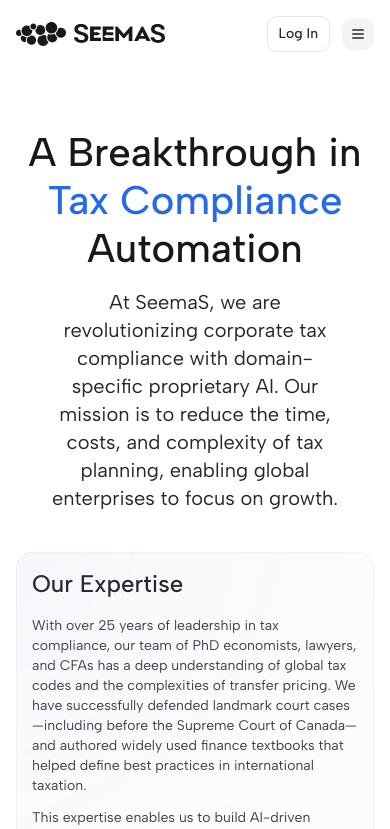
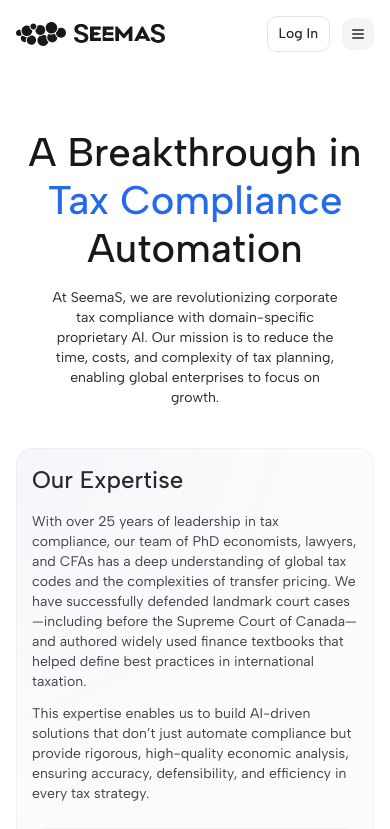
Before and after one commit to sergiu-os/Seemas, a Next.js app: page /about-us in a window 390 px wide. Shown: the top 829 px of the page. Built offline with nearby package versions, Linux system fonts and the light colour scheme.

Commit message:
QA About us #2

```diff
--- a/src/constants/routes.ts
+++ b/src/constants/routes.ts
@@ -5,7 +5,7 @@
 export const ROUTES = {
   HOME: "/",
   PLATFORM_OVERVIEW: "/platform-overview",
-  DAMODARAN_AI: "https://damodaran.seemas.ai/",
+  DAMODARAN_AI: "/damodaran-ai",
   ABOUT_US: "/about-us",
   BOOK_DEMO: "?book-demo=true",
   SPHERE: "/sphere",
--- a/src/views/about-us/culture.tsx
+++ b/src/views/about-us/culture.tsx
@@ -10,7 +10,7 @@ const Culture = () => {
         headingLevel="h3"
         className="xl:gap-6 mb-14"
         descriptionClassName="2xl:text-xl md:w-[611px] xl:w-[822px] mx-auto text-body-m"
-        titleClassName="text-h4 md:text-h3"
+        titleClassName="text-h4 md:text-h3 mb-4 xl:mb-0"
       />
       <div className="mb-2 lg:mb-6">
         <Image
@@ -28,7 +28,7 @@ const Culture = () => {
           className="h-[176px] w-full object-cover rounded-xl border border-4 border-zinc-200 md:h-full block md:hidden"
         />
       </div>
-      <div className="flex gap-2 lg:gap-8 flex-col md:flex-row">
+      <div className="grid gap-2 lg:gap-8 grid-cols-1 md:grid-cols-2">
           <Image
             src="/about-us/group-photo-2.png"
             alt="Group Photo 1"
--- a/src/views/about-us/hero-section.tsx
+++ b/src/views/about-us/hero-section.tsx
@@ -76,7 +76,7 @@ const HeroSection = () => {
           }
           description="At SeemaS, we are revolutionizing corporate tax compliance with domain-specific proprietary AI. Our mission is to reduce the time, costs, and complexity of tax planning, enabling global enterprises to focus on growth."
           titleClassName="text-h4 max-w-[1068px]"
-          descriptionClassName="max-w-[896px] 2xl:max-w-[890px] text-body-xl md:text-body-xl xl:mb-0 xl:text-body-xl mb-0"
+          descriptionClassName="max-w-[896px] 2xl:max-w-[890px] text-body-s md:text-body-xl xl:mb-0 xl:text-body-xl mb-0"
         />
 
         <div className="relative grid grid-cols-1 xl:grid-cols-[536px_616px] gap-6 md:gap-8 xl:gap-16 content-start p-4 md:p-8 rounded-2xl bg-neutral-25 outline outline-1 outline-zinc-100 -outline-offset-1 xl:h-[320px] overflow-hidden">
```
